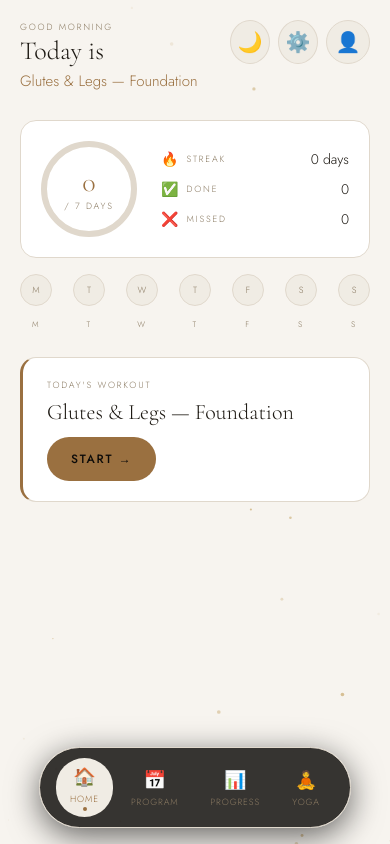
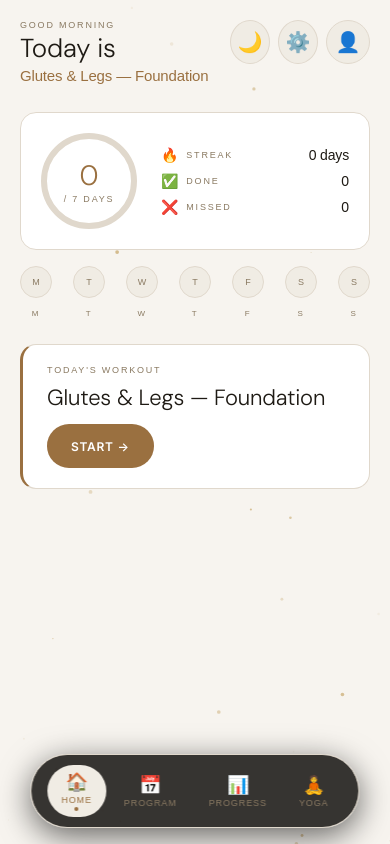
Before and after one commit to ritik328/home-workout, a React (Vite) app: page / in a window 390 px wide. Built offline with nearby package versions, Linux system fonts and the light colour scheme.

Commit message:
feat: Apply Inter+DM Sans fonts, dark/light mode toggle, full mobile responsive

```diff
--- a/src/components/styles.js
+++ b/src/components/styles.js
@@ -35,7 +35,8 @@ const styles = {
         overflowX: "hidden",
     },
     heading: {
-        fontFamily: "'Cormorant Garamond', serif",
+        fontFamily: "'DM Sans', -apple-system, sans-serif",
+
         color: "var(--text)",
     },
     card: {
@@ -52,7 +53,8 @@ const styles = {
         border: "none",
         borderRadius: "50px",
         padding: "14px 32px",
-        fontFamily: "'Jost', sans-serif",
+        fontFamily: "'Inter', -apple-system, sans-serif",
+
         fontSize: "13px",
         letterSpacing: "0.15em",
         textTransform: "uppercase",
@@ -69,7 +71,8 @@ const styles = {
         border: "1px solid var(--border)",
         borderRadius: "50px",
         padding: "10px 20px",
-        fontFamily: "'Jost', sans-serif",
+        fontFamily: "'Inter', -apple-system, sans-serif",
+
         fontSize: "12px",
         letterSpacing: "0.1em",
         textTransform: "uppercase",
--- a/src/index.css
+++ b/src/index.css
@@ -1,4 +1,4 @@
-@import url('https://fonts.googleapis.com/css2?family=Cormorant+Garamond:ital,wght@0,300;0,400;0,500;1,300;1,400&family=Jost:wght@200;300;400;500&display=swap');
+@import url('https://fonts.googleapis.com/css2?family=Inter:wght@200;300;400;500;600&family=DM+Sans:ital,wght@0,200;0,300;0,400;0,500;0,600;1,300;1,400&display=swap');
 
 /* ─── CSS VARIABLES — Dark mode (default) ──────────────────────────────────── */
 :root {
@@ -60,9 +60,11 @@ body,
 body {
   background: var(--bg);
   color: var(--text);
-  font-family: 'Jost', sans-serif;
+  font-family: 'Inter', -apple-system, BlinkMacSystemFont, 'Segoe UI', Arial, sans-serif;
   font-weight: 300;
+  letter-spacing: -0.01em;
 }
+
 
 button {
   all: unset;
@@ -72,8 +74,11 @@ button {
 
 /* ─── TYPOGRAPHY ───────────────────────────────────────────────────────────── */
 .display {
-  font-family: 'Cormorant Garamond', serif;
+  font-family: 'DM Sans', sans-serif;
+  font-style: italic;
+  font-weight: 300;
 }
+
 
 .label {
   font-size: 11px;
@@ -205,17 +210,18 @@ button {
 /* ─── GOLD PILL BUTTON ─────────────────────────────────────────────────────── */
 .btn-gold {
   background: var(--accent);
-  color: #0c0b09;
+  color: var(--btn-text);
   border-radius: 50px;
-  padding: 16px 40px;
-  font-family: 'Jost', sans-serif;
-  font-size: 13px;
-  letter-spacing: 0.15em;
+  padding: 14px 36px;
+  font-family: 'Inter', -apple-system, sans-serif;
+  font-size: 12px;
+  letter-spacing: 0.06em;
   text-transform: uppercase;
-  font-weight: 500;
+  font-weight: 600;
   transition: transform 0.2s, opacity 0.2s;
   animation: pulse 3s ease-in-out infinite;
 }
+
 
 .btn-gold:hover {
   transform: scale(1.04);
@@ -227,11 +233,13 @@ button {
   color: var(--muted);
   border-radius: 50px;
   padding: 10px 20px;
-  font-family: 'Jost', sans-serif;
-  font-size: 12px;
-  letter-spacing: 0.1em;
+  font-family: 'Inter', -apple-system, sans-serif;
+  font-size: 11px;
+  letter-spacing: 0.06em;
+  text-transform: uppercase;
   transition: border-color 0.2s, color 0.2s;
 }
+
 
 .btn-outline:hover {
   border-color: var(--accent);
--- a/src/views/HomeView.jsx
+++ b/src/views/HomeView.jsx
@@ -48,7 +48,7 @@ const HomeView = ({ onStart, onNavigate, onSettings, streak = 0, userName = "",
             {/* ── SPLASH ─────────────────────────────────────── */}
             {!showDash && (
                 <div style={{ position: "fixed", inset: 0, display: "flex", flexDirection: "column", alignItems: "center", justifyContent: "center", zIndex: 10, padding: "0 40px", textAlign: "center" }}>
-                    <h1 style={{ fontFamily: "'Cormorant Garamond', serif", fontSize: "clamp(52px, 12vw, 80px)", fontWeight: 300, lineHeight: 1.1, marginBottom: "24px", color: "var(--text)" }}>
+                    <h1 style={{ fontFamily: "'DM Sans', -apple-system, sans-serif", fontSize: "clamp(52px, 12vw, 80px)", fontWeight: 300, lineHeight: 1.05, marginBottom: "24px", color: "var(--text)", fontStyle: "italic" }}>
                         <StaggerText text="Form &" delay={200} /><br />
                         <StaggerText text="Strength" style={{ fontStyle: "italic", color: "var(--accent)" }} delay={800} />
                     </h1>
```
